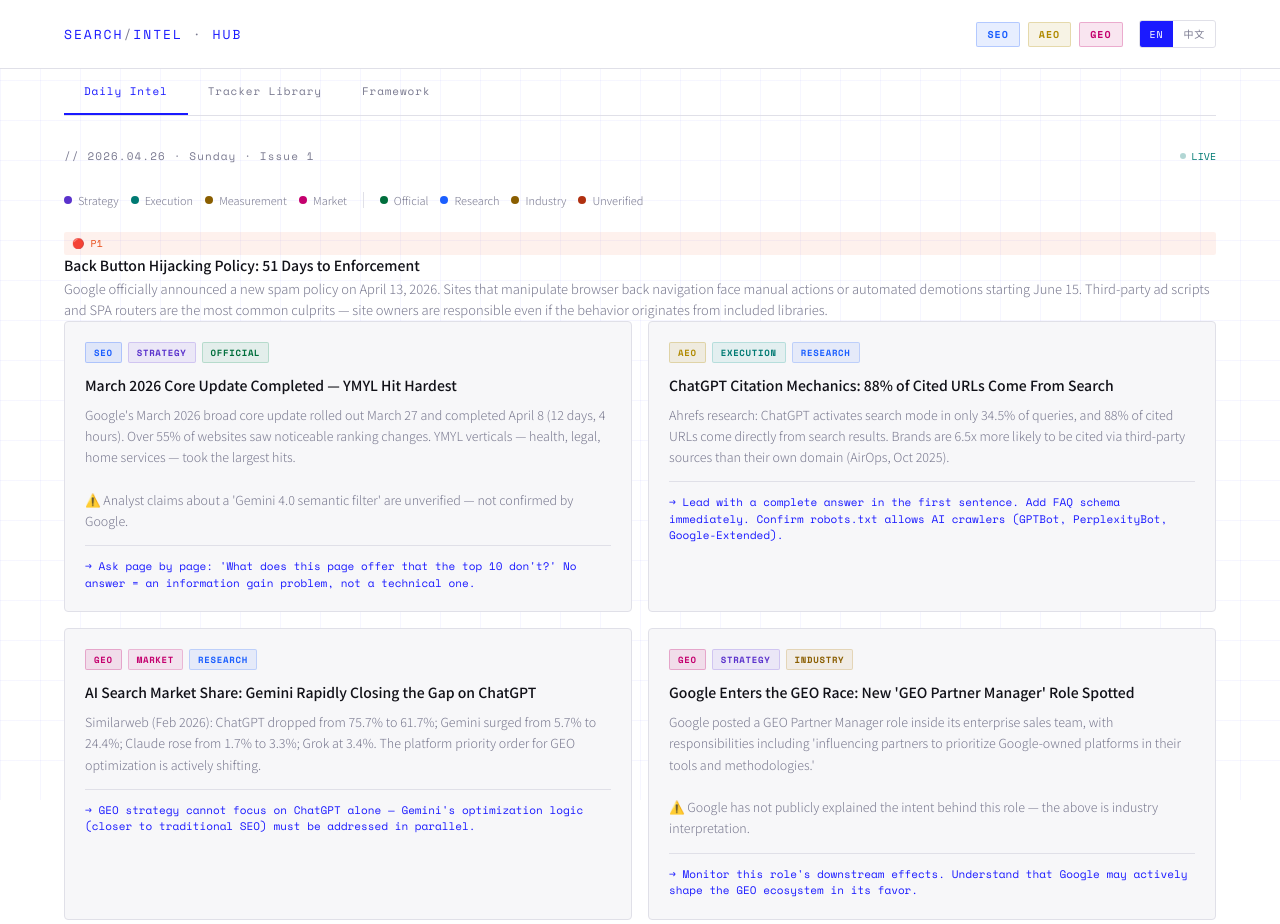
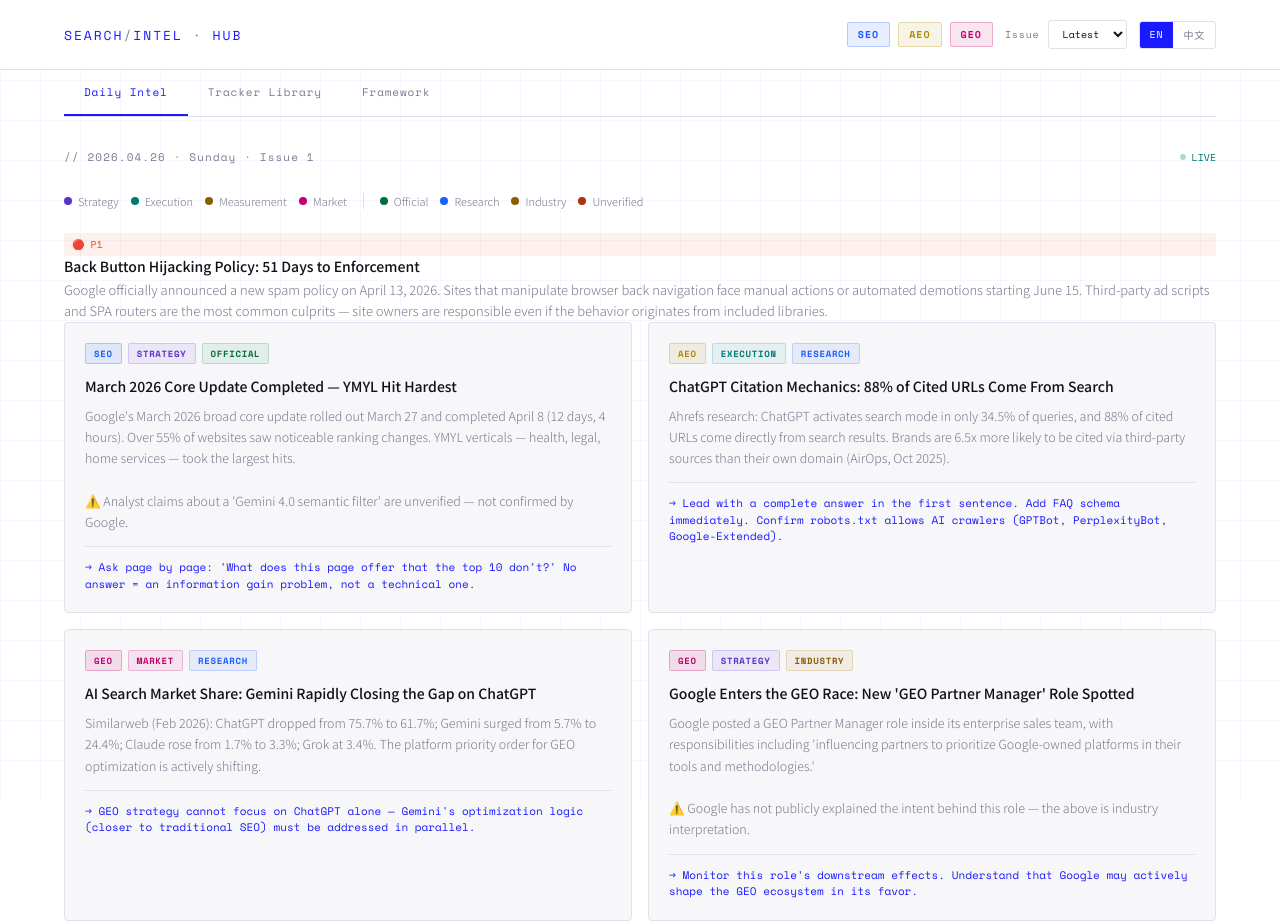
Before and after one commit to yihsuan-emily/SEO-intel, a plain HTML site: page index.html in a window 1280 px wide. Shown: the top 924 px of the page. Drawn offline with nearby package versions, Linux system fonts and the light colour scheme.

Commit message:
Update index.html

```diff
--- a/index.html
+++ b/index.html
@@ -19,10 +19,10 @@
   body::before { content:''; position:fixed; inset:0; background-image:linear-gradient(rgba(26,26,255,0.04) 1px,transparent 1px),linear-gradient(90deg,rgba(26,26,255,0.04) 1px,transparent 1px); background-size:40px 40px; pointer-events:none; z-index:0; }
   .container { max-width:1200px; margin:0 auto; padding:0 24px; position:relative; z-index:1; }
   header { border-bottom:1px solid var(--border); padding:20px 0; position:sticky; top:0; background:rgba(255,255,255,0.95); backdrop-filter:blur(10px); z-index:100; }
-  .header-inner { display:flex; align-items:center; justify-content:space-between; }
+  .header-inner { display:flex; align-items:center; justify-content:space-between; flex-wrap:wrap; gap:12px; }
   .logo { font-family:var(--mono); font-size:13px; letter-spacing:0.15em; color:var(--accent); text-transform:uppercase; }
   .logo span { color:var(--muted); }
-  .header-right { display:flex; align-items:center; gap:16px; }
+  .header-right { display:flex; align-items:center; gap:12px; flex-wrap:wrap; }
   .header-tags { display:flex; gap:8px; }
   .tag { font-family:var(--mono); font-size:10px; padding:4px 10px; border-radius:2px; letter-spacing:0.1em; font-weight:700; }
   .tag-seo { background:rgba(26,94,255,0.1); color:var(--seo); border:1px solid rgba(26,94,255,0.25); }
@@ -32,6 +32,26 @@
   .lang-btn { font-family:var(--mono); font-size:10px; letter-spacing:0.08em; padding:5px 10px; background:none; border:none; cursor:pointer; color:var(--muted); transition:all 0.15s; }
   .lang-btn.active { background:var(--accent); color:#fff; }
   .lang-btn:not(.active):hover { background:var(--bg3); color:var(--text); }
+
+  /* ── Archive selector ── */
+  .archive-selector { display:flex; align-items:center; gap:8px; }
+  .archive-label { font-family:var(--mono); font-size:10px; color:var(--muted); letter-spacing:0.08em; }
+  .archive-select {
+    font-family:var(--mono); font-size:10px; padding:5px 10px;
+    border:1px solid var(--border); border-radius:3px;
+    background:var(--bg); color:var(--text); cursor:pointer;
+    transition:border-color 0.15s;
+  }
+  .archive-select:hover { border-color:var(--accent); }
+  .archive-select:focus { outline:none; border-color:var(--accent); }
+  .archive-badge {
+    font-family:var(--mono); font-size:9px; padding:3px 8px;
+    border-radius:2px; background:rgba(232,78,27,0.08);
+    color:var(--accent3); border:1px solid rgba(232,78,27,0.2);
+    display:none;
+  }
+  .archive-badge.visible { display:inline-block; }
+
   .nav-tabs { display:flex; border-bottom:1px solid var(--border); overflow-x:auto; }
   .nav-tab { font-family:var(--mono); font-size:11px; letter-spacing:0.08em; padding:14px 20px; cursor:pointer; color:var(--muted); border-bottom:2px solid transparent; transition:all 0.2s; white-space:nowrap; background:none; border-top:none; border-left:none; border-right:none; }
   .nav-tab:hover { color:var(--text); }
@@ -43,6 +63,8 @@
   .date-label { font-family:var(--mono); font-size:11px; color:var(--muted); letter-spacing:0.1em; }
   .live-dot { display:flex; align-items:center; gap:6px; font-family:var(--mono); font-size:10px; color:#007a73; }
   .live-dot::before { content:''; width:6px; height:6px; border-radius:50%; background:#007a73; animation:pulse 2s infinite; }
+  .live-dot.archived { color:var(--muted); }
+  .live-dot.archived::before { background:var(--muted); animation:none; }
   @keyframes pulse { 0%,100%{opacity:1} 50%{opacity:0.3} }
   .priority-alert { border:1px solid rgba(232,78,27,0.3); background:rgba(232,78,27,0.04); border-radius:4px; padding:16px 20px; margin-bottom:20px; display:flex; gap:14px; align-items:flex-start; }
   .priority-icon { font-family:var(--mono); font-size:10px; color:var(--accent3); background:rgba(232,78,27,0.08); padding:4px 8px; border-radius:2px; white-space:nowrap; margin-top:2px; }
@@ -116,12 +138,17 @@
   .status-emerging { background:rgba(176,120,0,0.08);  color:#8a5e00; }
   .status-new      { background:rgba(232,78,27,0.08);  color:#b03010; }
   .status-stable   { background:rgba(122,122,144,0.1); color:var(--muted); }
+  /* loading state */
+  .loading-overlay { display:none; position:fixed; inset:0; background:rgba(255,255,255,0.7); z-index:200; align-items:center; justify-content:center; font-family:var(--mono); font-size:12px; color:var(--muted); }
+  .loading-overlay.visible { display:flex; }
   ::-webkit-scrollbar { width:4px; height:4px; }
   ::-webkit-scrollbar-track { background:var(--bg); }
   ::-webkit-scrollbar-thumb { background:var(--border); border-radius:2px; }
 </style>
 </head>
 <body>
+
+<div class="loading-overlay" id="loading-overlay">載入存檔中…</div>
 
 <header>
   <div class="container">
@@ -133,6 +160,19 @@
           <span class="tag tag-aeo">AEO</span>
           <span class="tag tag-geo">GEO</span>
         </div>
+
+        <!-- ── Archive selector ── -->
+        <div class="archive-selector">
+          <span class="archive-label" data-en="Issue" data-zh="期數">Issue</span>
+          <select class="archive-select" id="archive-select" onchange="loadArchive(this.value)">
+            <option value="latest">Latest</option>
+            <!-- 每次新增存檔後，在這裡加一行 option，例如：
+            <option value="archive/data_2026.04.30.js">2026.04.30 · #2</option>
+            -->
+          </select>
+          <span class="archive-badge" id="archive-badge">ARCHIVE</span>
+        </div>
+
         <div class="lang-toggle">
           <button class="lang-btn active" id="btn-en" onclick="setLang('en')">EN</button>
           <button class="lang-btn" id="btn-zh" onclick="setLang('zh')">中文</button>
@@ -157,7 +197,7 @@
 <main>
   <div class="date-bar">
     <div class="date-label" id="date-label"></div>
-    <div class="live-dot">LIVE</div>
+    <div class="live-dot" id="live-dot">LIVE</div>
   </div>
   <div class="legend" id="legend-bar"></div>
   <div id="priority-alert"></div>
@@ -295,6 +335,9 @@
     kbSEO: 'SEO · Search Engine Optimization',
     kbAEO: 'AEO · Answer Engine Optimization',
     kbGEO: 'GEO · Generative Engine Optimization',
+    archiveLabel:    'Issue',
+    archiveLatest:   'Latest',
+    loading:         'Loading archive…',
   },
   zh: {
     dateFormat:      d => `// ${d.date} · ${d.weekday||'週日'} · 第${d.issue}期`,
@@ -319,11 +362,17 @@
     kbSEO: 'SEO · 搜尋引擎優化',
     kbAEO: 'AEO · 答案引擎優化',
     kbGEO: 'GEO · 生成引擎優化',
+    archiveLabel:    '期數',
+    archiveLatest:   '最新期',
+    loading:         '載入存檔中…',
   }
 };
 
-// ── State & helpers ───────────────────────────────
+// ── State ─────────────────────────────────────────
 let LANG = 'en';
+let ARCHIVE_DATA    = null;  // 存放載入的存檔資料（null = 顯示最新）
+let ARCHIVE_DATA_EN = null;
+
 const catClass    = { strategy:'cat-strategy', execution:'cat-execution', measurement:'cat-measurement', market:'cat-market' };
 const credClass   = { official:'cred-official', research:'cred-research', opinion:'cred-opinion', unverified:'cred-unverified' };
 const domainClass = { SEO:'tag-seo', AEO:'tag-aeo', GEO:'tag-geo' };
@@ -331,10 +380,89 @@
 const trendClass  = { up:'trend-up', down:'trend-down', stable:'trend-stable' };
 const pClass      = { high:'p-high', mid:'p-mid', low:'p-low' };
 
-function getT()    { return i18n[LANG]; }
-// ── getData: reads from data file based on language ──
-// TRACKER is now inside getData().tracker — no longer in index.html
-function getData() { return LANG==='en' && typeof INTEL_DATA_EN!=='undefined' ? INTEL_DATA_EN : INTEL_DATA; }
+function getT() { return i18n[LANG]; }
+
+// ── getData: 優先存檔資料，否則用最新 ─────────────
+function getData() {
+  if (ARCHIVE_DATA !== null) {
+    return (LANG === 'en' && ARCHIVE_DATA_EN !== null) ? ARCHIVE_DATA_EN : ARCHIVE_DATA;
+  }
+  return (LANG === 'en' && typeof INTEL_DATA_EN !== 'undefined') ? INTEL_DATA_EN : INTEL_DATA;
+}
+
+// ── 載入存檔 ──────────────────────────────────────
+function loadArchive(value) {
+  const badge   = document.getElementById('archive-badge');
+  const liveDot = document.getElementById('live-dot');
+  const loading = document.getElementById('loading-overlay');
+
+  if (value === 'latest') {
+    // 回到最新
+    ARCHIVE_DATA    = null;
+    ARCHIVE_DATA_EN = null;
+    badge.classList.remove('visible');
+    liveDot.classList.remove('archived');
+    liveDot.textContent = 'LIVE';
+    renderDaily();
+    if (document.getElementById('page-tracker').classList.contains('active')) renderTracker();
+    return;
+  }
+
+  // 載入存檔 JS
+  loading.classList.add('visible');
+  loading.textContent = getT().loading;
+
+  // 移除舊的存檔 script tag（避免重複）
+  const old = document.getElementById('archive-script');
+  if (old) old.remove();
+  const oldEn = document.getElementById('archive-script-en');
+  if (oldEn) oldEn.remove();
+
+  // 清空存檔變數
+  window.__ARCHIVE_INTEL_DATA    = undefined;
+  window.__ARCHIVE_INTEL_DATA_EN = undefined;
+
+  // 存檔命名規則：archive/data_YYYY.MM.DD.js → EN 版：archive/data_en_YYYY.MM.DD.js
+  const enValue = value.replace('data_', 'data_en_');
+
+  let zhLoaded = false, enLoaded = false;
+
+  function tryDone() {
+    if (!zhLoaded || !enLoaded) return;
+    loading.classList.remove('visible');
+
+    ARCHIVE_DATA    = window.__ARCHIVE_INTEL_DATA    || null;
+    ARCHIVE_DATA_EN = window.__ARCHIVE_INTEL_DATA_EN || null;
+
+    if (!ARCHIVE_DATA) {
+      alert('存檔載入失敗，請確認檔案存在');
+      document.getElementById('archive-select').value = 'latest';
+      return;
+    }
+
+    badge.classList.add('visible');
+    liveDot.classList.add('archived');
+    liveDot.textContent = 'ARCHIVE';
+    renderDaily();
+    if (document.getElementById('page-tracker').classList.contains('active')) renderTracker();
+  }
+
+  // 載入 ZH 版
+  const scriptZh = document.createElement('script');
+  scriptZh.id  = 'archive-script';
+  scriptZh.src = value + '?t=' + Date.now();
+  scriptZh.onload  = () => { zhLoaded = true; tryDone(); };
+  scriptZh.onerror = () => { zhLoaded = true; tryDone(); };
+  document.head.appendChild(scriptZh);
+
+  // 載入 EN 版
+  const scriptEn = document.createElement('script');
+  scriptEn.id  = 'archive-script-en';
+  scriptEn.src = enValue + '?t=' + Date.now();
+  scriptEn.onload  = () => { enLoaded = true; tryDone(); };
+  scriptEn.onerror = () => { enLoaded = true; tryDone(); };
+  document.head.appendChild(scriptEn);
+}
 
 // ── Language switch ───────────────────────────────
 function setLang(lang) {
@@ -346,14 +474,15 @@
   ['daily','tracker','framework'].forEach(id => {
     document.getElementById('tab-'+id).textContent = t.tabs[id];
   });
-  document.getElementById('kb-title').textContent   = t.kbTitle;
-  document.getElementById('kb-subtitle').textContent = t.kbSubtitle;
-  document.getElementById('kb-seo-header').textContent = t.kbSEO;
-  document.getElementById('kb-aeo-header').textContent = t.kbAEO;
-  document.getElementById('kb-geo-header').textContent = t.kbGEO;
   document.querySelectorAll('[data-en]').forEach(el => {
     el.textContent = lang==='en' ? el.dataset.en : el.dataset.zh;
   });
+  // archive selector label
+  document.querySelector('.archive-label').textContent = t.archiveLabel;
+  // update Latest option label
+  const sel = document.getElementById('archive-select');
+  if (sel.options[0]) sel.options[0].text = t.archiveLatest;
+
   renderDaily();
   if (document.getElementById('page-tracker').classList.contains('active')) renderTracker();
 }
@@ -395,11 +524,11 @@
     </div>`).join('');
 }
 
-// ── Render: Tracker — reads from getData().tracker ─
+// ── Render: Tracker ───────────────────────────────
 function renderTracker() {
   const t = getT();
-  const tracker = getData().tracker;   // ← from data.js / data_en.js
-  if (!tracker) { document.getElementById('tracker-content').innerHTML = '<p style="color:var(--muted);padding:20px">No tracker data found in data file.</p>'; return; }
+  const tracker = getData().tracker;
+  if (!tracker) { document.getElementById('tracker-content').innerHTML = '<p style="color:var(--muted);padding:20px">No tracker data found.</p>'; return; }
 
   document.getElementById('tracker-content').innerHTML = Object.entries(tracker).map(([name, rows]) => `
     <div class="tracker-section">
@@ -424,7 +553,7 @@
     </div>`).join('');
 }
 
-// ── Export CSV — reads from getData().tracker ──────
+// ── Export CSV ────────────────────────────────────
 function exportCSV() {
   const t = getT();
   const tracker = getData().tracker;
@@ -461,7 +590,7 @@
 <script src="data.js"></script>
 <script src="data_en.js"></script>
 <script>
-  // Re-render after data files load — ensures INTEL_DATA_EN is available
+  // Re-render after data files load
   setLang('en');
 </script>
 </body>
```
